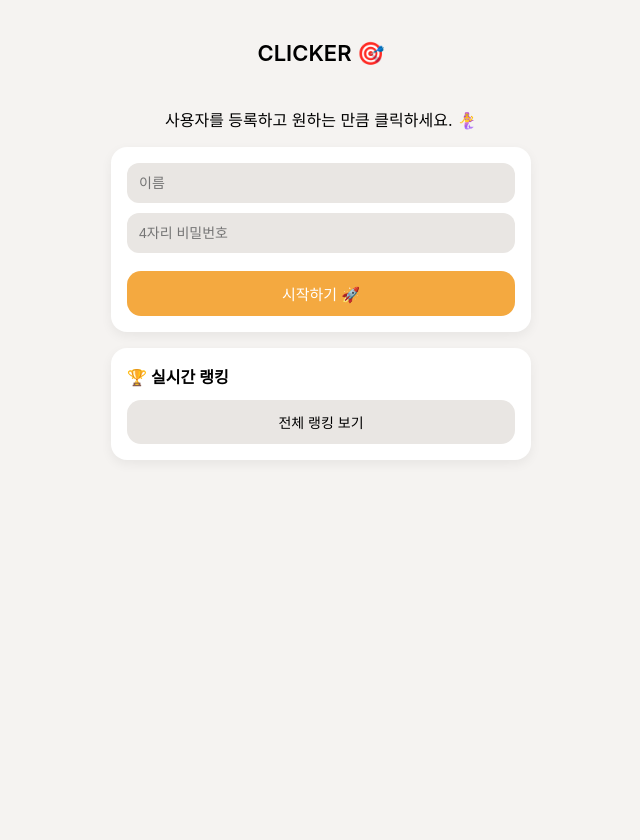
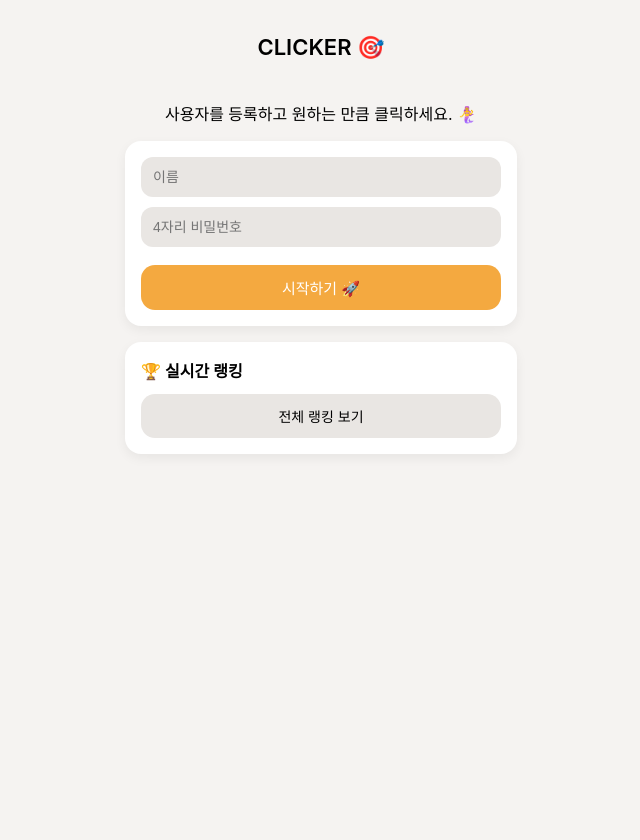
Before and after one commit to naeuun/clicker, a Django app: page / in a window 1280 px wide. Shown: the whole page, without its empty margins (319-959 px from the left). After the commit the page ends 454 px from the top, so only its background shows below. Run offline with Django 5.2, Linux system fonts and the light colour scheme.

Commit message:
fix:style

```diff
--- a/clicker_prj/clicker/static/clicker/css/style.css
+++ b/clicker_prj/clicker/static/clicker/css/style.css
@@ -11,11 +11,19 @@ background:#f5f3f1;
 .wrapper{
   max-width:420px;
   margin:0 auto;
-padding:20px;
+
+  /* iPhone에서 과한 padding이 넘침을 만들 수 있어 살짝 줄임 */
+  padding:14px;
+
   text-align:center;
-height:100vh;
+  min-height:100vh;
+  min-height:100dvh;
   display:flex;
   flex-direction:column;
+
+  /* 하단 고정(sound-fixed) 높이만큼 확보 + iPhone safe area */
+  padding-bottom: calc(90px + env(safe-area-inset-bottom));
+  box-sizing: border-box;
 }
 
 
@@ -55,15 +63,18 @@ transform:scale(0.95);
 
 
 /* 클릭 영역 */
-
 .click-area{
   flex:1;
   display:flex;
   justify-content:center;
   align-items:center;
-margin-bottom:80px;
+
+  /* margin-bottom:80px;  <-- 제거: 이게 스크롤 원인 */
+  margin-bottom: 0;
+
+  /* safe area는 wrapper에서 처리할 거라 여기서는 빼도 됨 */
+  padding-bottom: 0;
 }
-
 #clicker{
 width:230px;
 transition:0.1s;
```
Lines whose indentation alone changed are shown as unchanged.
